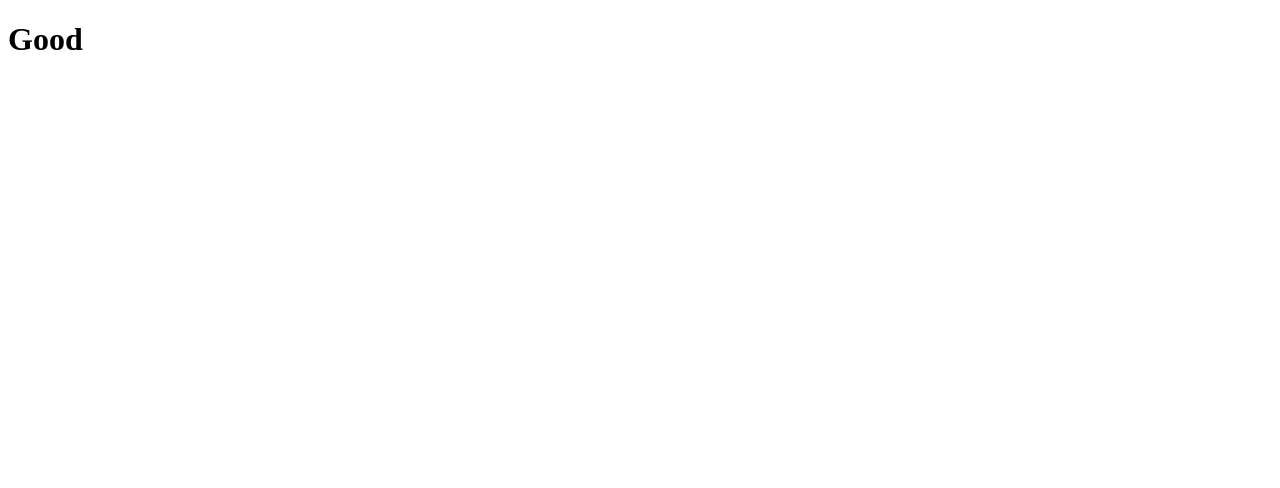
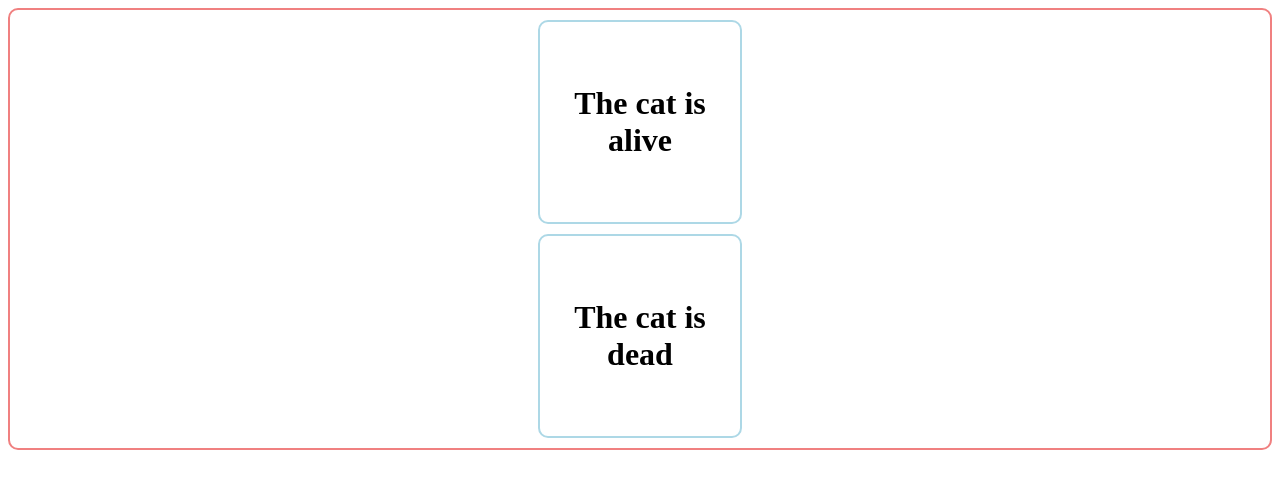
Before and after one commit to entrkjm/Git-Cat, a plain HTML site: page index.html in a window 1280 px wide. Drawn offline with Linux system fonts and the light colour scheme.

Commit message:
Describe schrodinger's cat

```diff
--- a/index.html
+++ b/index.html
@@ -2,9 +2,18 @@
 <html lang="en">
 <head>
     <meta charset="UTF-8">
-    <title>Document</title>
+    <title>Schrodinger's Cat</title>
+    <link rel="stylesheet" href="./main.css">
 </head>
 <body>
-    <h1>Good</h1>
+    <h1>
+        <div class="cat-box box1">
+            The cat is alive
+        </div>
+
+        <div class="cat-box box2">
+            The cat is dead
+        </div>
+    </h1>
 </body>
 </html>
--- /dev/null
+++ b/main.css
@@ -0,0 +1,22 @@
+h1{
+    min-width: 500px;
+    position: relative;
+    margin: 0 auto;
+    border: 2px solid lightcoral;
+    border-radius: 10px;
+    box-sizing: border-box;
+}
+
+.cat-box{
+    width: 200px;
+    height: 200px;
+    border: 2px solid lightblue;
+    border-radius: 10px;
+    text-align: center;
+    display: flex;
+    align-items: center;
+    margin: 0 auto;
+    margin-top: 10px;
+    margin-bottom: 10px;
+
+}
```
Also changed, not shown: 1 other file.
